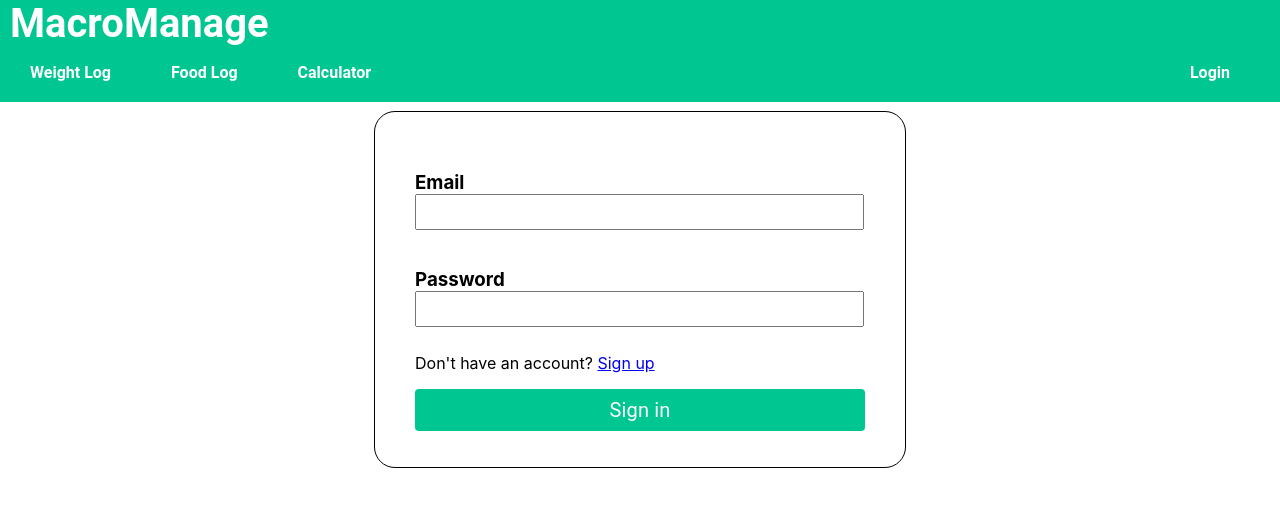
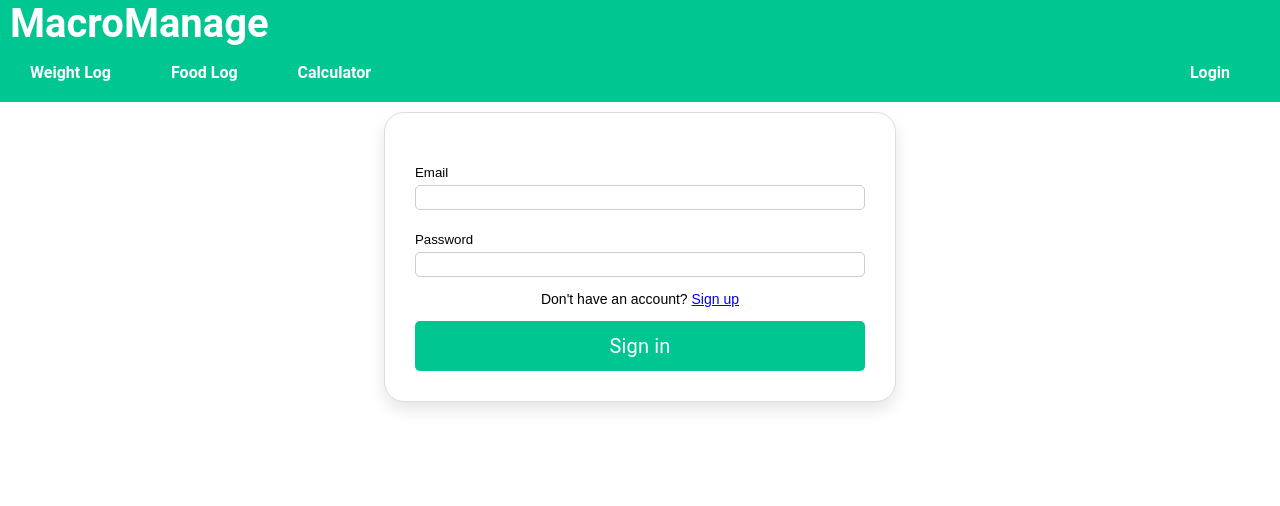
Before and after one commit to andyp4293/MacroManage, a React (Create React App) app: page /login in a window 1280 px wide. Shown: the top 506 px of the page. Built offline with nearby package versions, Linux system fonts and the light colour scheme.

Commit message:
Redid the sign up page to be smaller, started changing log in page.

```diff
--- a/src/pages/Login.js
+++ b/src/pages/Login.js
@@ -3,7 +3,13 @@ import {Box, Button, Typography} from '@mui/material';
 
 function Login() {
     const [email, setEmail] = useState('');
+    const [emailError, setEmailError] = useState(false);
+
     const [password, setPassword] = useState('');
+    const [passwordError, setPasswordError] = useState(false);
+    const formIsIncomplete = !password || !email; // cannot click sign in button if all fields are not filled out
+
+    const [loginError, setLoginError] = useState(false);
 
     const handleSignin = async () => {
         try {
@@ -34,24 +40,99 @@ function Login() {
 
     return (
         <Box sx = {{display: 'flex', justifyContent: 'center'}}>
-            <div style = {{width: '35%', height: '275px', backgroundColor: "white", minWidth: '450px', borderRadius: '20px', outline: 'solid 1px black', padding: '40px'}}>
+                <div style={{
+                    width: '35%',
+                    minHeight: 'auto',
+                    backgroundColor: "white",
+                    minWidth: '450px',
+                    borderRadius: '20px',
+                    border: '1px solid #ddd',
+                    boxShadow: '0 8px 16px rgba(0, 0, 0, 0.1)',
+                    padding: '30px',
+                    fontFamily: 'Arial, sans-serif'
+                }}>
 
                 <>
-                <h3 style = {{marginBottom: '0px'}}>Email</h3>
-                <input style = {{marginBottom: '20px', height: '30px', width: '98%'}} value = {email} onChange = {(e) => setEmail(e.target.value)}>
+                <div className = 'email-container' style={{ display: 'flex', justifyContent: 'space-between', alignItems: 'center' }}>
+                    <h5 style={{ marginBottom: '5px', fontWeight: '500' }}>Email</h5>
+                    {emailError && <h5 style={{ color: 'red', fontSize: '12px', marginBottom: '0px' }}>Please enter a valid email address.</h5>}
+                </div>
+                    <input style={{
+                        marginBottom: '0px',
+                        height: '25px',
+                        width: '100%',
+                        padding: '8px',
+                        fontSize: '16px',
+                        border: `1px solid ${emailError ? 'red' : '#ccc'}`,
+                        borderRadius: '5px',
+                        boxSizing: 'border-box',
+                        transition: 'all 0.2s ease',
+                        outline: 'none'
+                    }}
+                    value={email}
+                    onChange={(e) => {
+                        const emailInput = e.target.value;
+                        const isValidEmail = /^[^\s@]+@[^\s@]+\.[^\s@]+$/.test(emailInput) || e.target.value === '';
+                        setEmail(emailInput);
+                        setEmailError(!isValidEmail);
+                        e.target.style.boxShadow = `0 0 3px ${!isValidEmail ? 'red' : '#66afe9'}`;
+                    }}
+                    onFocus={(e) => {
+                        const isValidEmail = /^[^\s@]+@[^\s@]+\.[^\s@]+$/.test(e.target.value) || email === '';
+                        e.target.style.boxShadow = `0 0 3px ${!isValidEmail ? 'red' : '#66afe9'}`;
+                    }}
+                    onBlur={(e) => (e.target.style.boxShadow = 'none')}
+                    />
 
-                </input>
-                <h3 style = {{marginBottom: '0px'}}>Password</h3>
-                <input style = {{marginBottom: '10px', height: '30px', width: '98%'}} value = {password} onChange = {(e) => setPassword(e.target.value)}>
+                    <div className = 'password-container' style={{ display: 'flex', justifyContent: 'space-between', alignItems: 'center' }}>
+                        <h5 style={{ marginBottom: '5px', fontWeight: '500' }}>Password</h5>
+                        {passwordError && <h5 style={{ color: 'red', fontSize: '12px', marginBottom: '0px' }}>Password must be at least 8 characters long.</h5>}
+                    </div>
+                    <input style={{
+                        marginBottom: '0px',
+                        height: '25px',
+                        width: '100%',
+                        padding: '8px',
+                        fontSize: '16px',
+                        border: `1px solid ${passwordError ? 'red' : '#ccc'}`,
+                        borderRadius: '5px',
+                        boxSizing: 'border-box',
+                        transition: 'all 0.2s ease',
+                        outline: 'none'
+                    }}
+                    value={password}
+                    onChange={(e) => {
+                        const passwordInput = e.target.value;
+                        const isValidPassword = passwordInput.length >= 8 || passwordInput === '';
+                        setPassword(passwordInput);
+                        setPasswordError(!isValidPassword);
+                        e.target.style.boxShadow = `0 0 3px ${!isValidPassword ? 'red' : '#66afe9'}`;
+                    }}
+                    onFocus={(e) => {
+                        const isValidPassword = password.length >= 8 || password === '';
+                        e.target.style.boxShadow = `0 0 3px ${!isValidPassword ? 'red' : '#66afe9'}`;
+                    }}
+                    onBlur={(e) => (e.target.style.boxShadow = 'none')}
+                    />
 
-                </input>
                 <div>
-                <p>Don't have an account? <a href="/signup">Sign up</a></p>
-                <Button sx = {{width: '100%', backgroundColor: '#00c691', '&:hover': {
-                            backgroundColor: '#00a67e'
-                        }}}
-                        disableRipple
-                        onClick = {handleSignin}
+                <p style={{ fontSize: '14px', textAlign: 'center' }}>Don't have an account? <a href="/signup">Sign up</a></p>
+                <Button sx={{
+                                width: '100%',
+                                backgroundColor: '#00c691',
+                                '&:hover': { backgroundColor: '#00a67e' },
+                                borderRadius: '5px',
+                                transition: 'all 0.2s ease',
+                                padding: '10px',
+                                cursor: formIsIncomplete ? 'not-allowed' : 'pointer'
+                            }}
+                                disableRipple
+                                onClick={() => {
+                                    if (!passwordError && !emailError && !formIsIncomplete) { // sign up only goes through if all inputs are valid and none are empty
+
+                                        handleSignin();
+                                    }
+                                }}
                         >
                         <Typography sx = {{textTransform: 'none', color: "white", fontSize: '20px'}}>
                             Sign in
--- a/src/pages/Signup.js
+++ b/src/pages/Signup.js
@@ -12,7 +12,8 @@ function Signup() {
 
     const [username, setUsername] = useState('');
 
-    const [error, setError] = useState('');
+
+    const formIsIncomplete = !password || !email || !confirmPassword; // cannot click sign up button if all fields are not filled out
 
     const handleSignup = async () => {
         try {
@@ -43,7 +44,7 @@ function Signup() {
 
 
     return (
-    <Box sx={{ display: 'flex', justifyContent: 'center', alignItems: 'center', height: '100vh', backgroundColor: '#f4f4f4' }}>
+    <Box sx={{ display: 'flex', justifyContent: 'center', alignItems: 'center', height: '100%' }}>
       <div style={{
         width: '35%',
         minHeight: 'auto',
@@ -52,14 +53,14 @@ function Signup() {
         borderRadius: '20px',
         border: '1px solid #ddd',
         boxShadow: '0 8px 16px rgba(0, 0, 0, 0.1)',
-        padding: '40px',
+        padding: '30px',
         fontFamily: 'Arial, sans-serif'
       }}>
 
-        <h3 style={{ marginBottom: '10px', fontWeight: '500' }}>Username</h3>
+        <h5 style={{ marginBottom: '5px', fontWeight: '500' , marginTop: '-5px'}}>Username</h5>
         <input style={{
-          marginBottom: '20px',
-          height: '35px',
+          marginBottom: '0px',
+          height: '25px',
           width: '100%',
           padding: '8px',
           fontSize: '16px',
@@ -75,12 +76,12 @@ function Signup() {
 
 
         <div className = 'email-container' style={{ display: 'flex', justifyContent: 'space-between', alignItems: 'center' }}>
-          <h3 style={{ marginBottom: '10px', fontWeight: '500' }}>Email</h3>
-          {emailError && <h4 style={{ color: 'red', fontSize: '12px', marginBottom: '0px' }}>Please enter a valid email address.</h4>}
+          <h5 style={{ marginBottom: '5px', fontWeight: '500' }}>Email</h5>
+          {emailError && <h5 style={{ color: 'red', fontSize: '12px', marginBottom: '0px' }}>Please enter a valid email address.</h5>}
         </div>
         <input style={{
-          marginBottom: '20px',
-          height: '35px',
+          marginBottom: '0px',
+          height: '25px',
           width: '100%',
           padding: '8px',
           fontSize: '16px',
@@ -108,12 +109,12 @@ function Signup() {
 
 
         <div className = 'password-container' style={{ display: 'flex', justifyContent: 'space-between', alignItems: 'center' }}>
-          <h3 style={{ marginBottom: '10px', fontWeight: '500' }}>Password</h3>
-          {passwordError && <h4 style={{ color: 'red', fontSize: '12px', marginBottom: '0px' }}>Password must be at least 8 characters long.</h4>}
+          <h5 style={{ marginBottom: '5px', fontWeight: '500' }}>Password</h5>
+          {passwordError && <h5 style={{ color: 'red', fontSize: '12px', marginBottom: '0px' }}>Password must be at least 8 characters long.</h5>}
         </div>
         <input style={{
-          marginBottom: '20px',
-          height: '35px',
+          marginBottom: '0px',
+          height: '25px',
           width: '100%',
           padding: '8px',
           fontSize: '16px',
@@ -139,12 +140,12 @@ function Signup() {
         />
 
         <div className = 'confirm-password-container' style={{ display: 'flex', justifyContent: 'space-between', alignItems: 'center' }}>
-          <h3 style={{ marginBottom: '10px', fontWeight: '500' }}>Confirm Password</h3>
+          <h5 style={{ marginBottom: '5px', fontWeight: '500' }}>Confirm Password</h5>
           {confirmPasswordError && <h4 style={{ color: 'red', fontSize: '12px', marginBottom: '0px' }}>Passwords do not match.</h4>}
         </div>
         <input style={{
-          marginBottom: '20px',
-          height: '35px',
+          marginBottom: '10px',
+          height: '25px',
           width: '100%',
           padding: '8px',
           fontSize: '16px',
@@ -180,10 +181,16 @@ function Signup() {
             '&:hover': { backgroundColor: '#00a67e' },
             borderRadius: '5px',
             transition: 'all 0.2s ease',
-            padding: '10px'
+            padding: '10px',
+            cursor: formIsIncomplete ? 'not-allowed' : 'pointer'
           }}
           disableRipple
-          onClick={handleSignup}
+          onClick={() => {
+            if (!passwordError && !confirmPasswordError && !emailError && !formIsIncomplete) { // sign up only goes through if all inputs are valid and none are empty
+
+              handleSignup();
+            }
+          }}
         >
           <Typography sx={{ textTransform: 'none', color: "white", fontSize: '18px', fontWeight: '500' }}>
             Sign up
```
